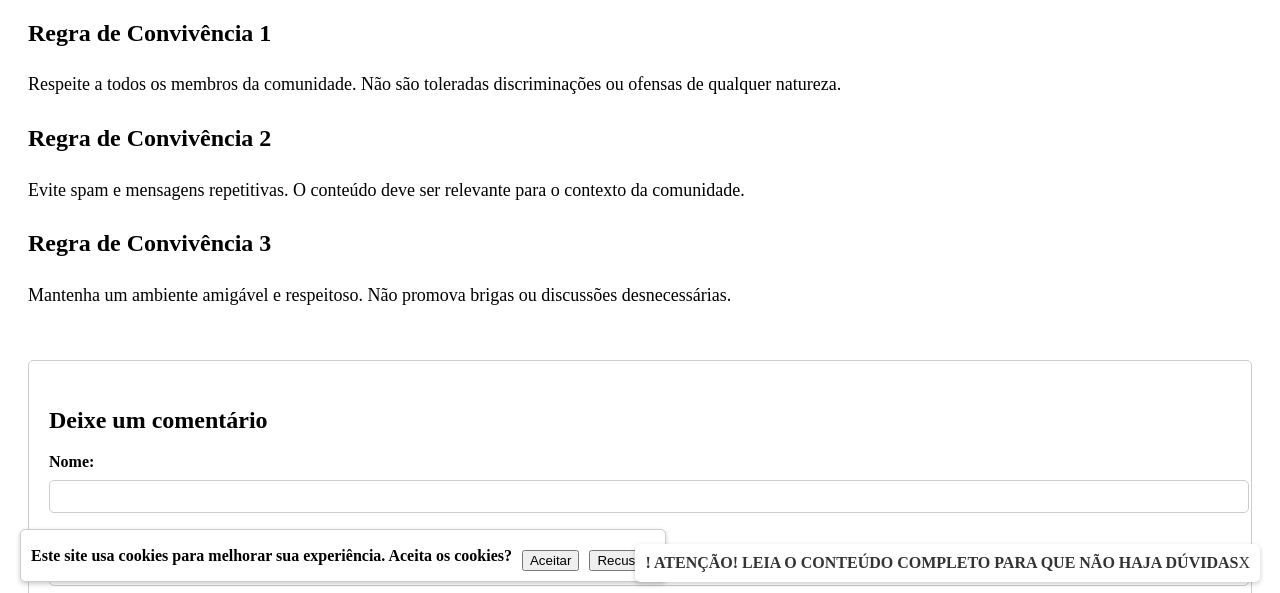
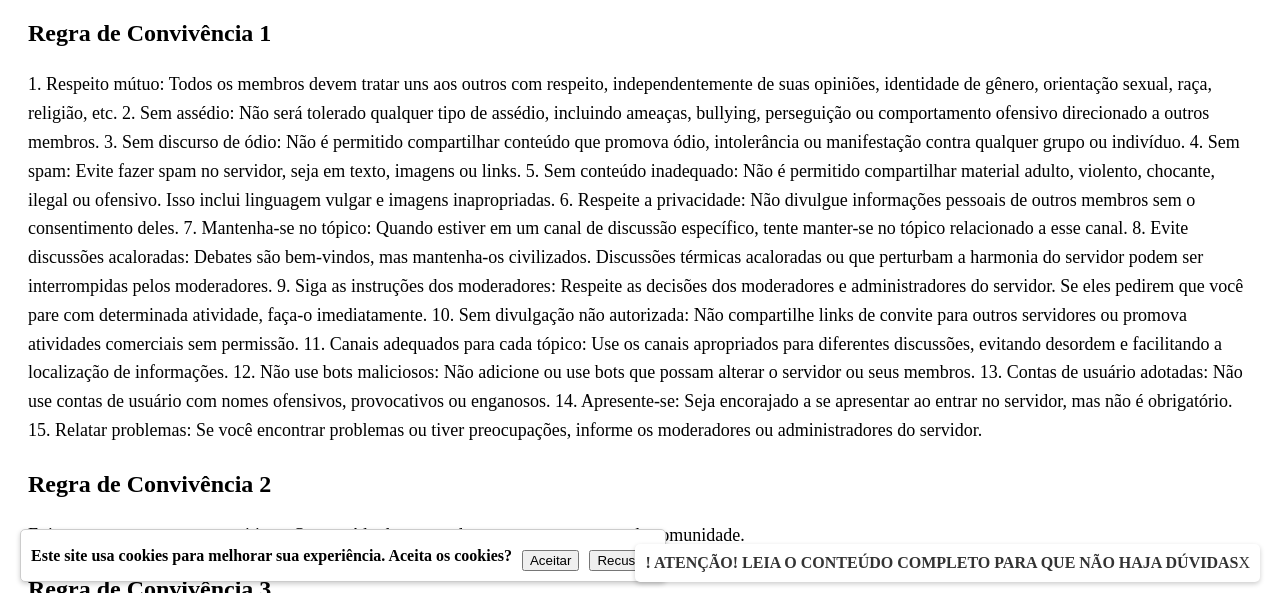
Before and after one commit to 27jphnz27/Discord, a plain HTML site: page index.html in a window 1280 px wide. Shown: the part 198-791 px from the top of the page. Drawn offline with Linux system fonts and the light colour scheme.

Commit message:
Update index.html
Melhorias nas regras1

```diff
--- a/index.html
+++ b/index.html
@@ -235,7 +235,35 @@
         <div class="post" id="content1">
             <h2>Regra de Convivência 1</h2>
             <p>
-                Respeite a todos os membros da comunidade. Não são toleradas discriminações ou ofensas de qualquer natureza.
+               1. Respeito mútuo: Todos os membros devem tratar uns aos outros com respeito, independentemente de suas opiniões, identidade de gênero, orientação sexual, raça, religião, etc.
+
+2. Sem assédio: Não será tolerado qualquer tipo de assédio, incluindo ameaças, bullying, perseguição ou comportamento ofensivo direcionado a outros membros.
+
+3. Sem discurso de ódio: Não é permitido compartilhar conteúdo que promova ódio, intolerância ou manifestação contra qualquer grupo ou indivíduo.
+
+4. Sem spam: Evite fazer spam no servidor, seja em texto, imagens ou links.
+
+5. Sem conteúdo inadequado: Não é permitido compartilhar material adulto, violento, chocante, ilegal ou ofensivo. Isso inclui linguagem vulgar e imagens inapropriadas.
+
+6. Respeite a privacidade: Não divulgue informações pessoais de outros membros sem o consentimento deles.
+
+7. Mantenha-se no tópico: Quando estiver em um canal de discussão específico, tente manter-se no tópico relacionado a esse canal.
+
+8. Evite discussões acaloradas: Debates são bem-vindos, mas mantenha-os civilizados. Discussões térmicas acaloradas ou que perturbam a harmonia do servidor podem ser interrompidas pelos moderadores.
+
+9. Siga as instruções dos moderadores: Respeite as decisões dos moderadores e administradores do servidor. Se eles pedirem que você pare com determinada atividade, faça-o imediatamente.
+
+10. Sem divulgação não autorizada: Não compartilhe links de convite para outros servidores ou promova atividades comerciais sem permissão.
+
+11. Canais adequados para cada tópico: Use os canais apropriados para diferentes discussões, evitando desordem e facilitando a localização de informações.
+
+12. Não use bots maliciosos: Não adicione ou use bots que possam alterar o servidor ou seus membros.
+
+13. Contas de usuário adotadas: Não use contas de usuário com nomes ofensivos, provocativos ou enganosos.
+
+14. Apresente-se: Seja encorajado a se apresentar ao entrar no servidor, mas não é obrigatório.
+
+15. Relatar problemas: Se você encontrar problemas ou tiver preocupações, informe os moderadores ou administradores do servidor.
             </p>
         </div>
 
```
